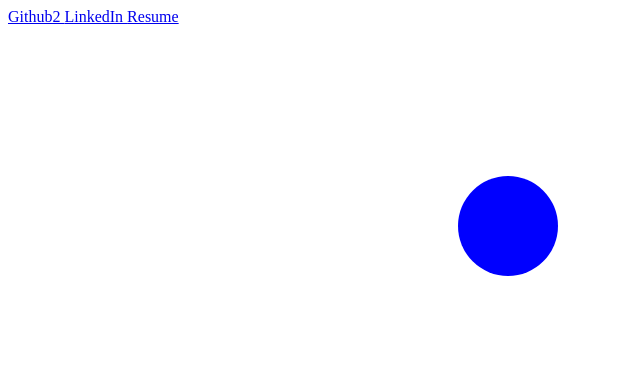
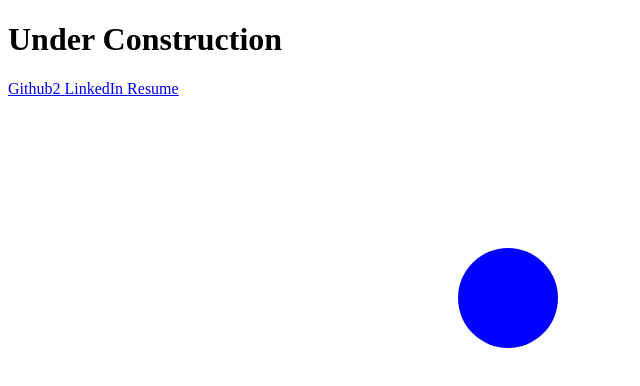
Before and after one commit to daveyproctor/personal_website, a plain HTML site: page docs/index.html in a window 1280 px wide. Shown: the whole page, without its empty margins (0-640 px from the left). Drawn offline with nearby package versions, Linux system fonts and the light colour scheme.

Commit message:
added under constr

```diff
--- a/docs/index.html
+++ b/docs/index.html
@@ -4,6 +4,7 @@
         <script src="https://d3js.org/d3.v4.min.js"></script>
     </head>
     <body>
+        <h1>Under Construction</h1>
         <a href="https://github.com/daveyproctor"> Github2 </a>
         <a href="https://linkedin.com/in/daveyproctor"> LinkedIn </a>
         <a href="resume.pdf"> Resume </a>
```
Also changed, not shown: 1 other file.
